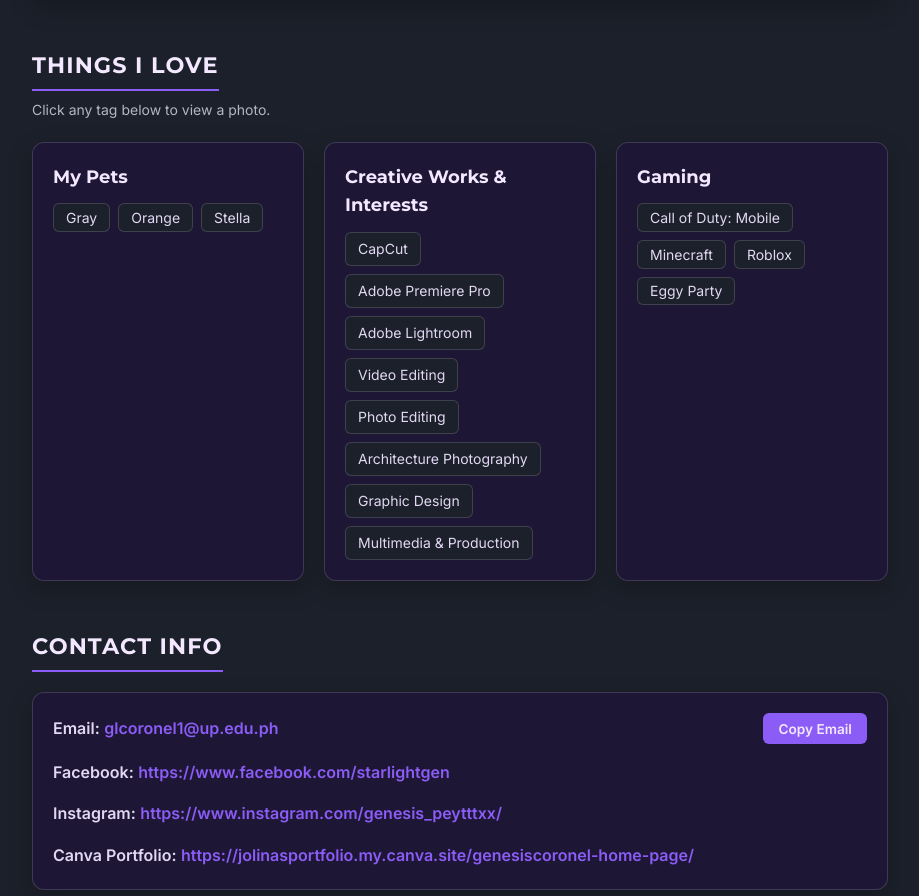
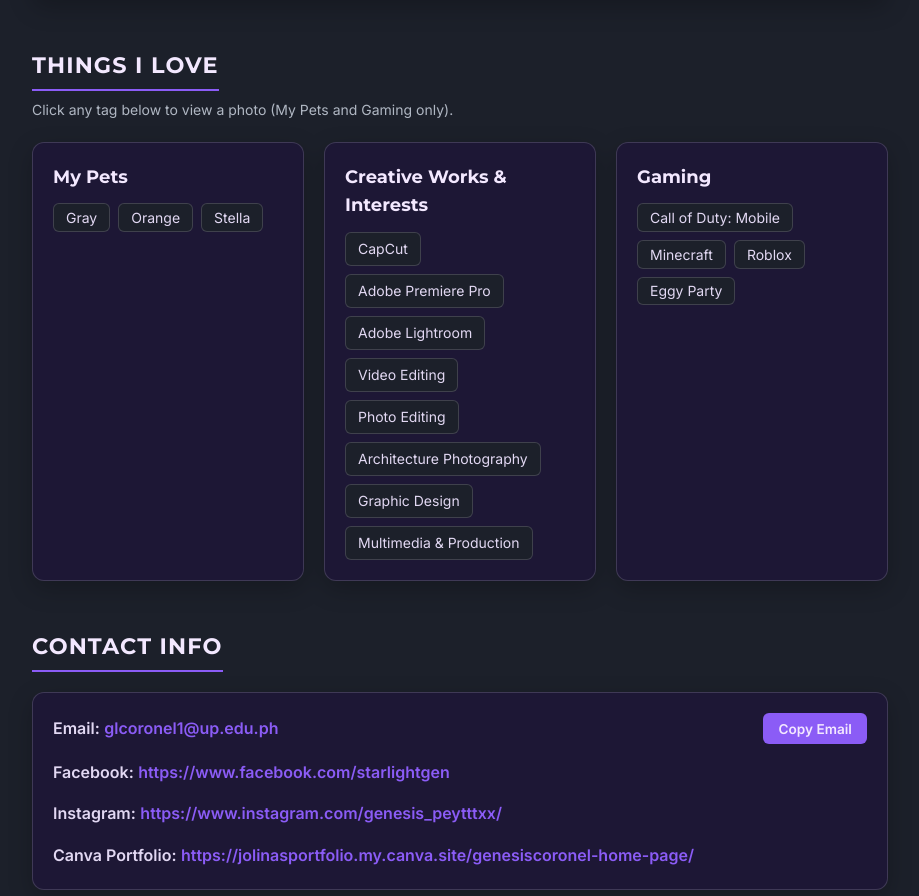
Before and after one commit to starlightgenesis/about-me, a plain HTML site: page index.html in a window 1280 px wide. Shown: the part 2826-3722 px from the top of the page, without its empty margins (180-1099 px from the left). Drawn offline with Linux system fonts and the light colour scheme; files whose address does not match are found by name.

Commit message:
Add files via upload

```diff
--- a/index.html
+++ b/index.html
@@ -155,7 +155,7 @@
 
         <section id="interests" class="reveal">
             <h2>THINGS I LOVE</h2>
-            <p class="section-hint">Click any tag below to view a photo.</p>
+            <p class="section-hint">Click any tag below to view a photo (My Pets and Gaming only).</p>
             <div class="interests-grid">
                 <div class="interest-card">
                     <h3>My Pets</h3>
```
